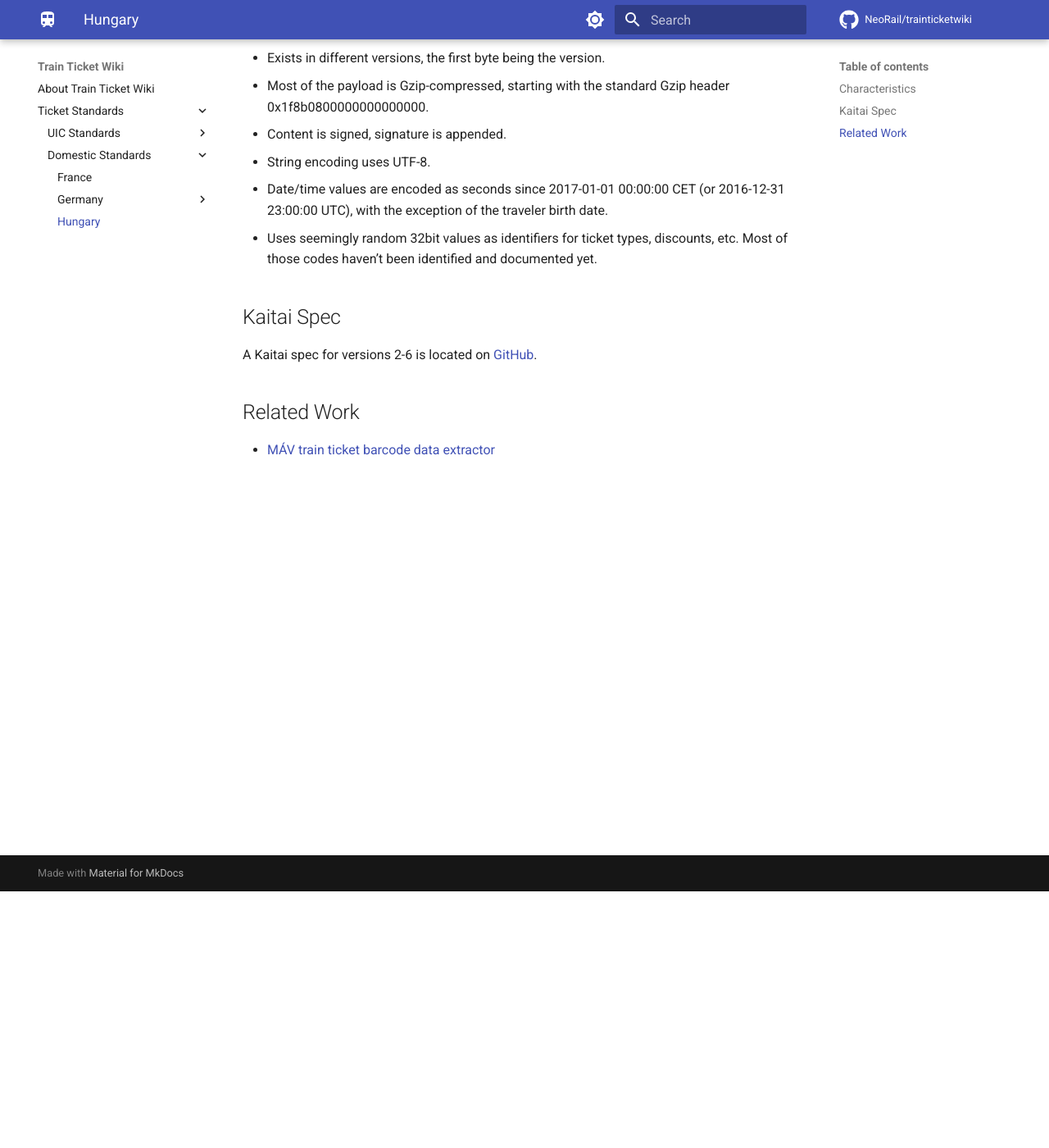
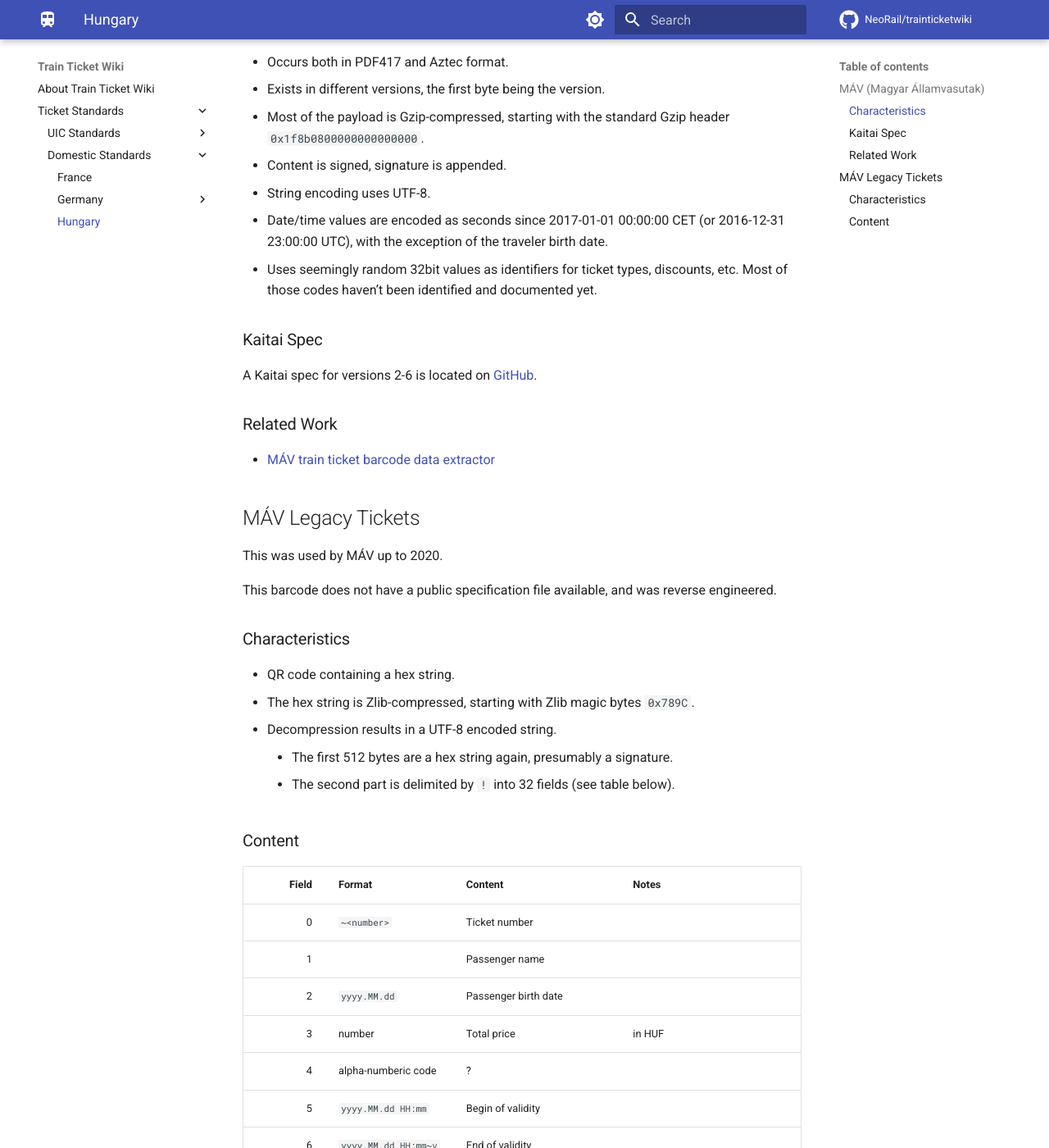
Before and after one commit to NeoRail/trainticketwiki, an MkDocs documentation site: the page built from docs/ticket-standards/domestic-standards/hungary/index.md, in a window 1280 px wide and 1400 px high, scrolled down 313 px. Shown: the whole window at 82% size. Built offline with MkDocs 1.6.1 and Material for MkDocs 9.7.7, drawn with Linux system fonts in a browser that asks for light colours; comment, search, counter and statistics services are not loaded; some of the changed text lies outside the part shown.

Commit message:
Document legacy MÁV ticket format

```diff
--- a/docs/ticket-standards/domestic-standards/hungary/index.md
+++ b/docs/ticket-standards/domestic-standards/hungary/index.md
@@ -2,17 +2,17 @@
 title: Hungary
 ---
 
-# MÁV (Magyar Államvasutak)
+## MÁV (Magyar Államvasutak)
 
 This is used by domestic railway tickets/passes from MÁV as well as Volánbusz tickets.
 
 This barcode does not have a public specification file available, and was reverse engineered.
 
-## Characteristics
+### Characteristics
 
 * Occurs both in PDF417 and Aztec format.
 * Exists in different versions, the first byte being the version.
-* Most of the payload is Gzip-compressed, starting with the standard Gzip header 0x1f8b0800000000000000.
+* Most of the payload is Gzip-compressed, starting with the standard Gzip header `0x1f8b0800000000000000`.
 * Content is signed, signature is appended.
 * String encoding uses UTF-8.
 * Date/time values are encoded as seconds since 2017-01-01 00:00:00 CET (or 2016-12-31 23:00:00 UTC), with the exception
@@ -20,10 +20,62 @@ This barcode does not have a public specification file available, and was revers
 * Uses seemingly random 32bit values as identifiers for ticket types, discounts, etc. Most of those codes haven't
   been identified and documented yet.
 
-## Kaitai Spec
+### Kaitai Spec
 
 A Kaitai spec for versions 2-6 is located on [GitHub](https://github.com/NeoRail/train-barcode-kaitai-spec/blob/main/mav/mav.ksy).
 
-## Related Work
+### Related Work
 
 * [MÁV train ticket barcode data extractor](https://github.com/pjuhasz/mav_train_ticket)
+
+
+## MÁV Legacy Tickets
+
+This was used by MÁV up to 2020.
+
+This barcode does not have a public specification file available, and was reverse engineered.
+
+### Characteristics
+
+* QR code containing a hex string.
+* The hex string is Zlib-compressed, starting with Zlib magic bytes `0x789C`.
+* Decompression results in a UTF-8 encoded string.
+    * The first 512 bytes are a hex string again, presumably a signature.
+    * The second part is delimited by `!` into 32 fields (see table below).
+
+### Content
+
+Field | Format               | Content                        | Notes                                |
+ ---: | -------------------- | ------------------------------ | ------------------------------------ |
+0     | `~<number>`          | Ticket number                  |                                      |
+1     |                      | Passenger name                 |                                      |
+2     | `yyyy.MM.dd`         | Passenger birth date           |                                      |
+3     | number               | Total price                    | in HUF                               |
+4     | alpha-numberic code  | ?                              |                                      |
+5     | `yyyy.MM.dd HH:mm`   | Begin of validity              |                                      |
+6     | `yyyy.MM.dd HH:mm~v` | End of validity                |                                      |
+7     | `MÁV <number>`       | Travel distance                |                                      |
+8     | `-` separated string | Vias                           | `(-)` when empty                     |
+9     |                      | Departure station name         |                                      |
+10    |                      | Arrival station name           |                                      |
+11    |                      | ?                              |                                      |
+12    |                      | ?                              |                                      |
+13    |                      | ?                              |                                      |
+14    |                      | ?                              |                                      |
+15    |                      | Train number                   | Numeric only, no train type prefix   |
+16    | `1` or `2`           | Class                          |                                      |
+17    | `yyyy.MM.dd~m`       | Day of travel                  |                                      |
+18    |                      | Trafif or discount name        | e.g. "Teljesárú" (full price)        |
+19    | `<number>~h`         | Ticket price                   | in HUF                               |
+20    |                      | Departure station name         | possibly for seat reservation?       |
+21    |                      | Arrival station name           |                                      |
+22    | `yyyy.MM.dd`         | Day of travel                  |                                      |
+23    | `HH:mm`              | Time of departure              |                                      |
+24    |                      | ?                              |                                      |
+25    |                      | ?                              |                                      |
+26    |                      | Train number                   | Including product/category prefix    |
+27    |                      | Coach number                   |                                      |
+28    |                      | Seat number                    |                                      |
+29    | number               | Price of reservation           | in HUF                               |
+30    |                      | Name of the reservation ticket | e.g. "Pót- és helyjegy"              |
+31    | `MÁV <number>`       | Travel distance                | not always present                   |
```
